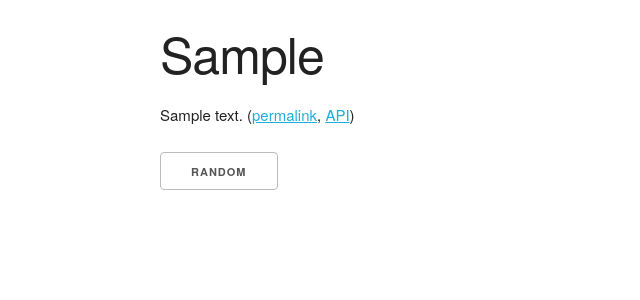
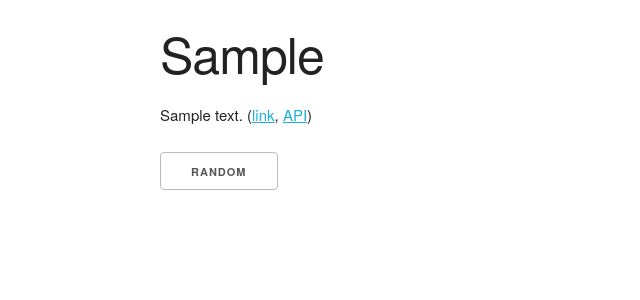
Before and after one commit to bensteinberg/oracles, a Flask app: template templates/oracle.html in a window 1280 px wide. Shown: the part 217-517 px from the top of the page, without its empty margins (0-640 px from the left). Run offline with Flask 2, Linux system fonts and the light colour scheme; the template is opened without the code that fills it: most values are stand-ins (such as "Sample title", 1, 10 or a date in 2020).

Commit message:
They are not really perma links

```diff
--- a/static/oracle.js
+++ b/static/oracle.js
@@ -5,7 +5,7 @@ function fetch_oracle() {
             document.getElementById('oracle').innerHTML = data.oracle;
             path = data.path.replace('/api/v1', '');
             window.location = data.api_uri.replace('/api/v1', '');
-            output = data.text + ' (<a href=\'' + path + '\'>permalink</a>, <a href=\'' + data.api_uri + '\'>API</a>)';
+            output = data.text + ' (<a href=\'' + path + '\'>link</a>, <a href=\'' + data.api_uri + '\'>API</a>)';
             document.getElementById('text').innerHTML = output;
         })
         .catch(function() {console.log('did not get it');});
--- a/templates/oracle.html
+++ b/templates/oracle.html
@@ -11,7 +11,7 @@
       <div class="row">
         <div class="one-half column" style="margin-top: 25%">
           <h1 id="oracle">{{ o }}</h1>
-          <p id="text">{{ text }} (<a href="{{ path }}">permalink</a>, <a href="/api/v1{{ path }}">API</a>)</p>
+          <p id="text">{{ text }} (<a href="{{ path }}">link</a>, <a href="/api/v1{{ path }}">API</a>)</p>
           <button onclick="fetch_oracle();">
             random
           </button>
```
